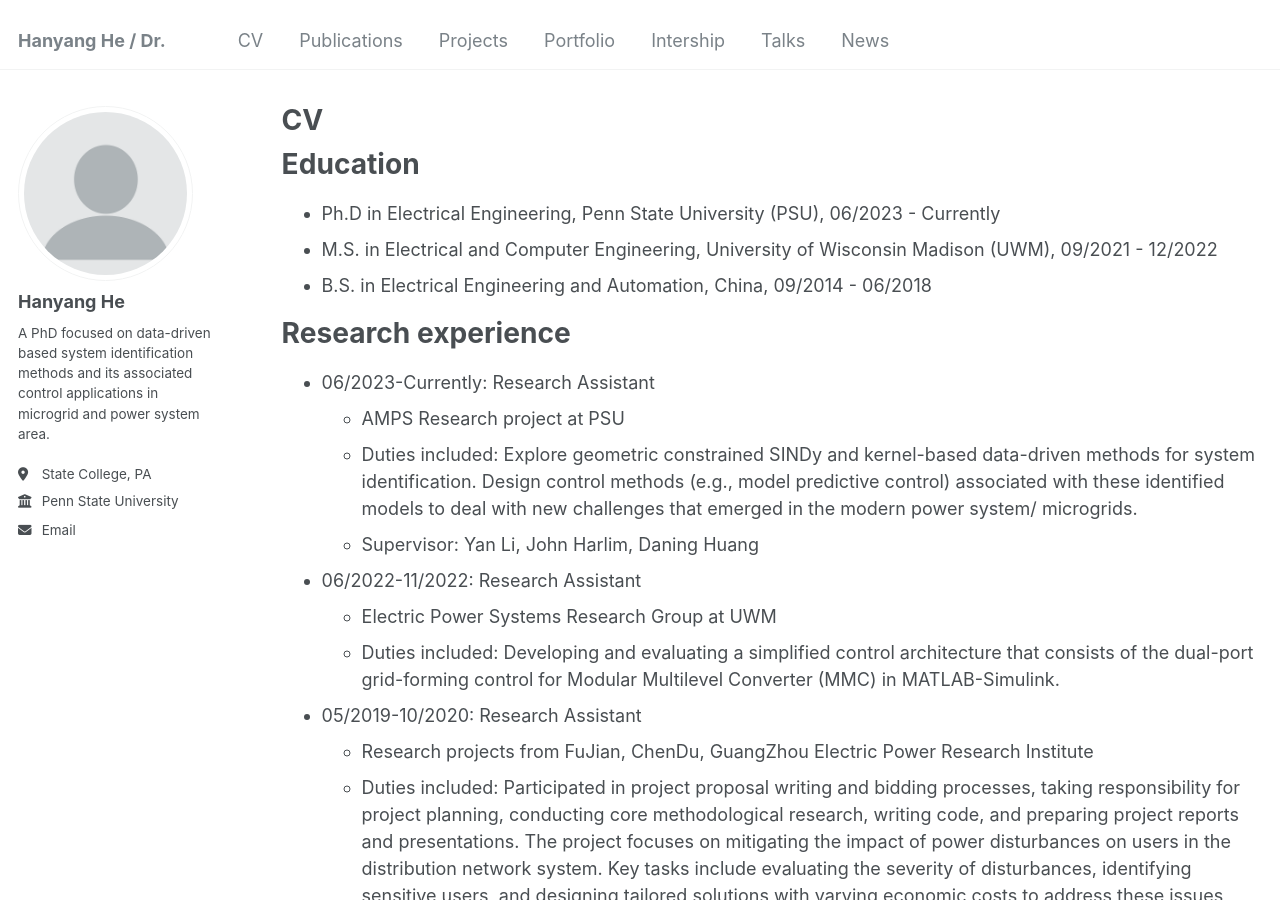
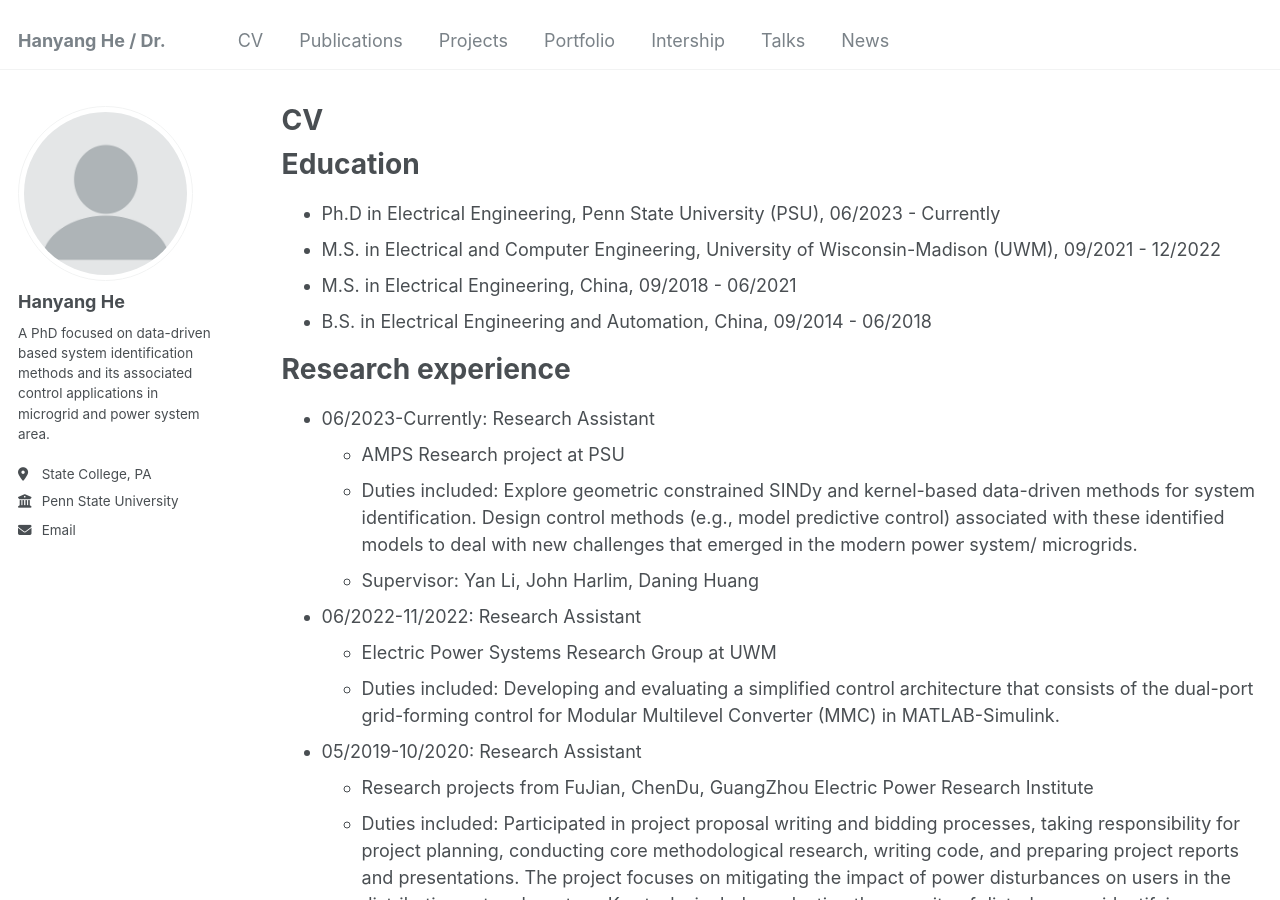
Before and after one commit to HanyangHe/HanyangHe.github.io, a Jekyll site: the page built from _pages/cv.md, in a window 1280 px wide and 900 px high. Built offline with Jekyll 4.4.1, drawn with Linux system fonts in a browser that asks for light colours; a script that is not in the unit is left out.

Commit message:
Update cv.md

```diff
--- a/_pages/cv.md
+++ b/_pages/cv.md
@@ -12,8 +12,8 @@ redirect_from:
 Education
 ======
 * Ph.D in Electrical Engineering, Penn State University (PSU), 06/2023 - Currently
-* M.S. in Electrical and Computer Engineering, University of Wisconsin Madison (UWM), 09/2021 - 12/2022
-<!-- * M.S. in Electrical Engineering, China, 09/2018 - 06/2021-->
+* M.S. in Electrical and Computer Engineering, University of Wisconsin-Madison (UWM), 09/2021 - 12/2022
+* M.S. in Electrical Engineering, China, 09/2018 - 06/2021
 * B.S. in Electrical Engineering and Automation, China, 09/2014 - 06/2018
 
 Research experience
```
